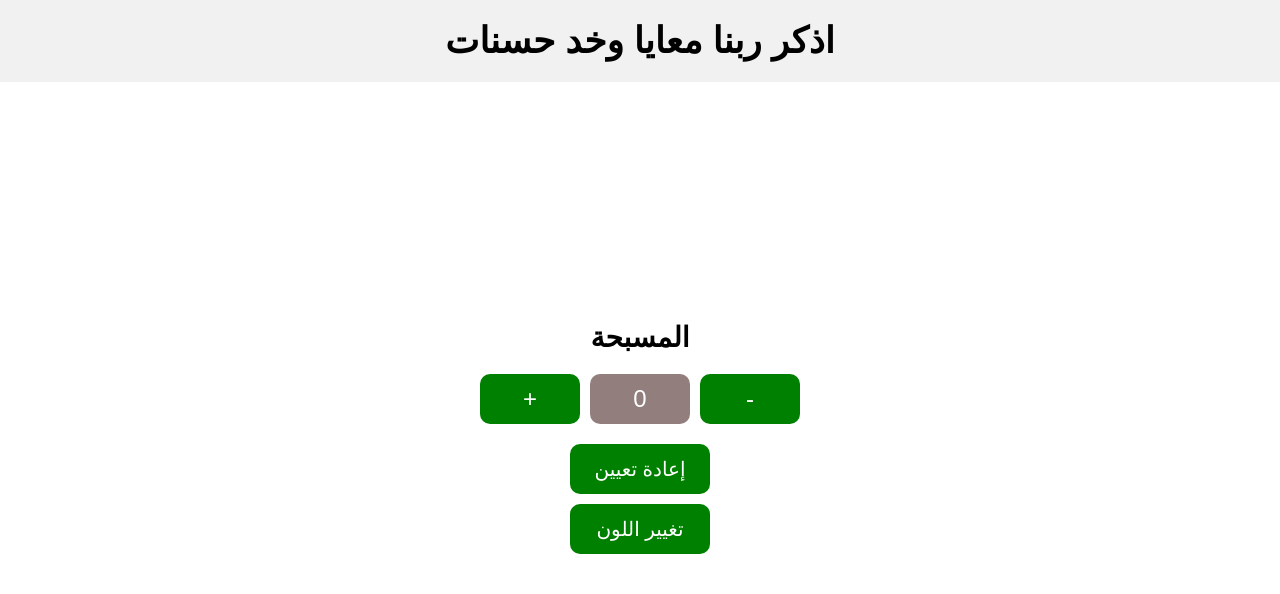
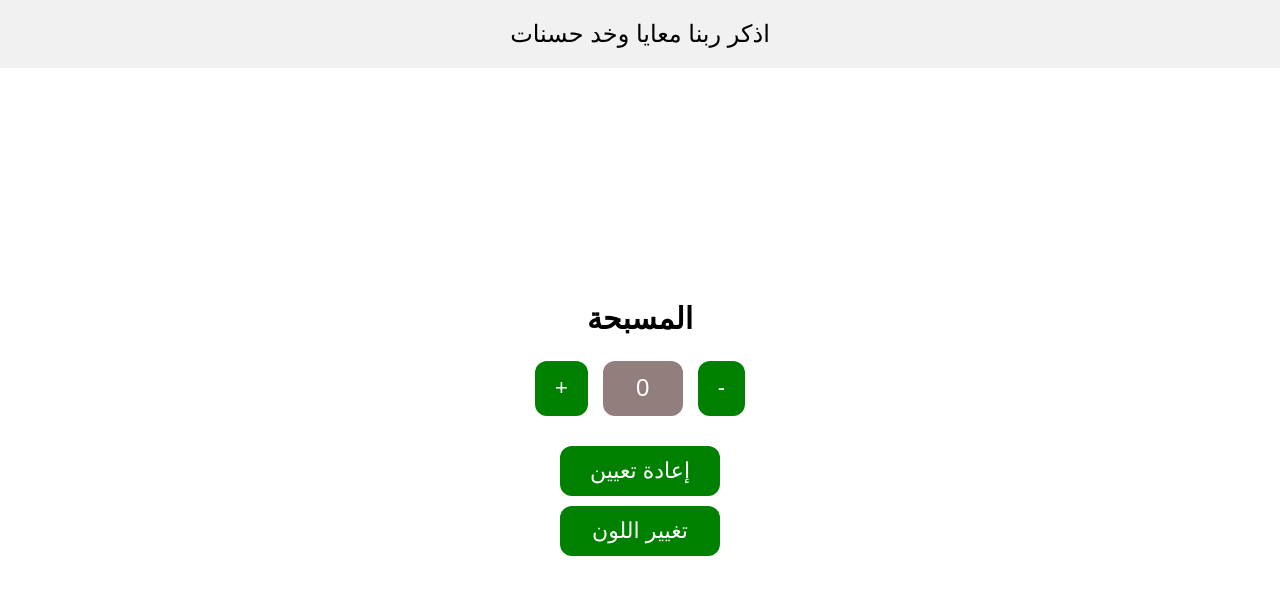
Before and after one commit to mwalid121/-, a plain HTML site: page index.html in a window 1280 px wide. Drawn offline with Linux system fonts and the light colour scheme.

Commit message:
some changes

```diff
--- a/index.html
+++ b/index.html
@@ -1,36 +1,26 @@
 <!DOCTYPE html>
-<html lang="en">
+<html lang="ar">
 <head>
+  <meta charset="UTF-8" />
+  <meta name="viewport" content="width=device-width, initial-scale=1.0" />
   <title>المسبحة</title>
   <link rel="stylesheet" href="style.css" />
 </head>
-  <body id="colorFlipper">
-  <header id="header">
-    <h2> اذكر ربنا معايا وخد حسنات</h2>
-  </header>
-
-
+<body>
+  <div id="colorFlipper">
+    <div id="header">اذكر ربنا معايا وخد حسنات</div>
     <div class="container">
-
       <h1>المسبحة</h1>
-
       <div class="counter">
-
-        <button id="inecrement-btn">
-            +
-        </button>
-        <div id="counter-value">
-            0
-        </div>
-        <button id="decrement-btn">
-            -
-        </button>
+        <button id="inecrement-btn">+</button>
+        <div id="counter-value">0</div>
+        <button id="decrement-btn">-</button>
       </div>
       <button id="reset-btn">إعادة تعيين</button>
-          <div>
-    <button onclick="flip()" id="c"> تغيير اللون </button>
+      <button id="c">تغيير اللون</button>
     </div>
   </div>
+
   <script src="main.js"></script>
 </body>
 </html>
--- a/style.css
+++ b/style.css
@@ -2,10 +2,9 @@
   box-sizing: border-box;
   margin: 0;
   padding: 0;
-  font-family: Arial, sans-serif;
+  font-family: 'Arial', sans-serif;
 }
 
-/* رأس الصفحة */
 #header {
   font-size: 24px;
   text-align: center;
@@ -13,67 +12,56 @@
   background-color: #f1f1f1;
 }
 
-/* حاوية الصفحة بالكامل */
-.container {
-  min-height: calc(100vh - 80px); /* نقصنا مساحة الهيدر */
-  display: flex;
-  flex-direction: column;
-  justify-content: center;
-  align-items: center;
-}
-
-/* عنوان "المسبحة" */
-h1 {
-  font-size: 28px;
-  margin-bottom: 20px;
-}
-
-/* الأزرار + الرقم */
-.counter {
-  display: flex;
-  gap: 10px;
-  margin-bottom: 20px;
-}
-
-/* جميع الأزرار */
-#inecrement-btn,
-#decrement-btn,
-#reset-btn,
-#c {
-  height: 50px;
-  width: 100px;
-  font-size: 24px;
-  border: none;
-  border-radius: 10px;
-  background-color: green;
-  color: white;
-  cursor: pointer;
-}
-
-/* الزرار اللي فيه الرقم */
-#counter-value {
-  height: 50px;
-  width: 100px;
-  background-color: #937e7e;
-  color: white;
-  font-size: 24px;
-  border-radius: 10px;
-  display: flex;
-  justify-content: center;
-  align-items: center;
-}
-
-/* زر إعادة التعيين وتغيير اللون */
-#reset-btn,
-#c {
-  width: 140px;
-  font-size: 20px;
-  margin-bottom: 10px;
-}
-
-/* خلفية الصفحة */
 #colorFlipper {
   background-color: white;
   width: 100%;
   min-height: 100vh;
 }
+
+.container {
+  min-height: calc(100vh - 80px); /* الهيدر 80 تقريبًا */
+  display: flex;
+  flex-direction: column;
+  justify-content: center;
+  align-items: center;
+  padding: 20px;
+}
+
+h1 {
+  font-size: 30px;
+  margin-bottom: 25px;
+}
+
+.counter {
+  display: flex;
+  gap: 15px;
+  margin-bottom: 20px;
+}
+
+button {
+  border: none;
+  border-radius: 12px;
+  cursor: pointer;
+  font-size: 22px;
+  padding: 12px 20px;
+  background-color: green;
+  color: white;
+}
+
+#counter-value {
+  background-color: #937e7e;
+  color: white;
+  width: 80px;
+  height: 55px;
+  font-size: 24px;
+  display: flex;
+  justify-content: center;
+  align-items: center;
+  border-radius: 12px;
+}
+
+#reset-btn,
+#c {
+  width: 160px;
+  margin-top: 10px;
+}
```
Lines whose indentation alone changed are shown as unchanged.
